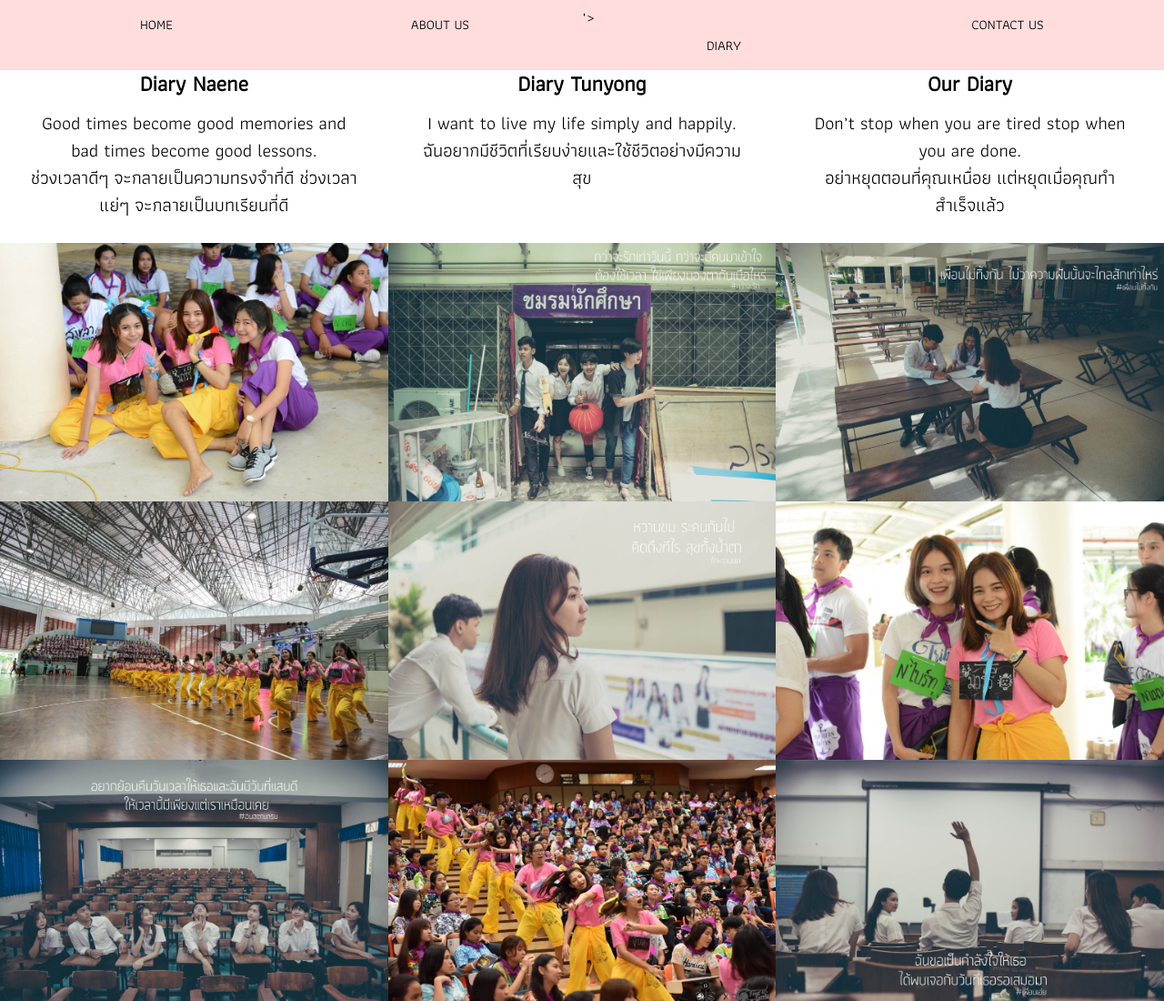
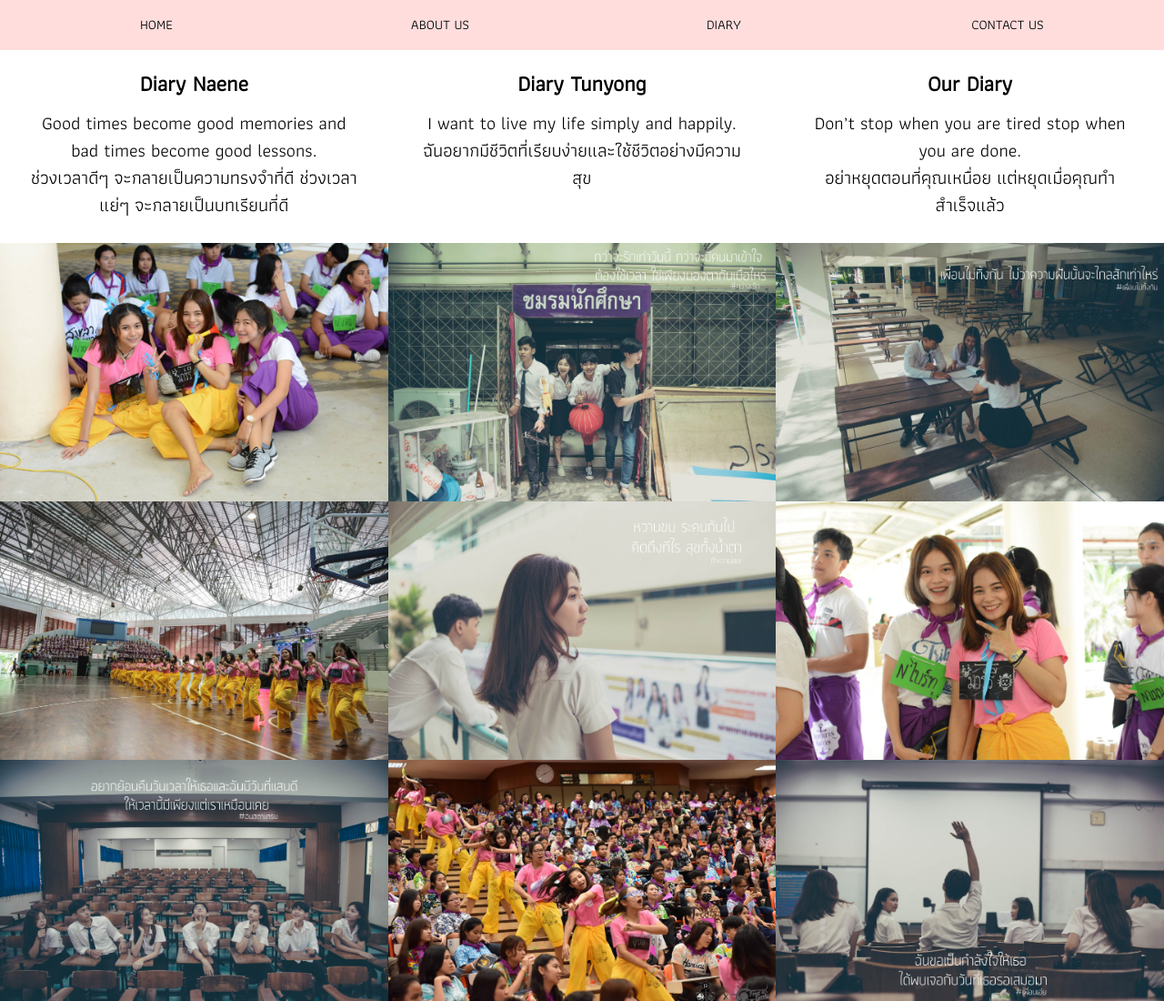
Before and after one commit to tunyong40/Naeyong, a plain HTML site: page index.html in a window 1280 px wide. Shown: the top 1100 px of the page at 91% size. Drawn offline with nearby package versions, Linux system fonts and the light colour scheme.

Commit message:
Update index.html

```diff
--- a/index.html
+++ b/index.html
@@ -31,7 +31,7 @@ body, html,h1,h2,h3,h4,h5,h6{
       <a href="https://tunyong40.github.io/Naeyong/tunyong" class="w3-bar-item w3-button">Tunyong</a>
     </div>
     </div>
-  <div class="w3-col s3 w3-dropdown-hover">">
+  <div class="w3-col s3 w3-dropdown-hover">
       <a href="https://tunyong40.github.io/Naeyong/DiaryUs" class="w3-button w3-block w3-pale-red">DIARY</a>
       <div class="w3-dropdown-content w3-bar-block w3-border">
       <a href="https://tunyong40.github.io/Naeyong/diaryNeane" class="w3-bar-item w3-button">Diary Naene</a>
```
